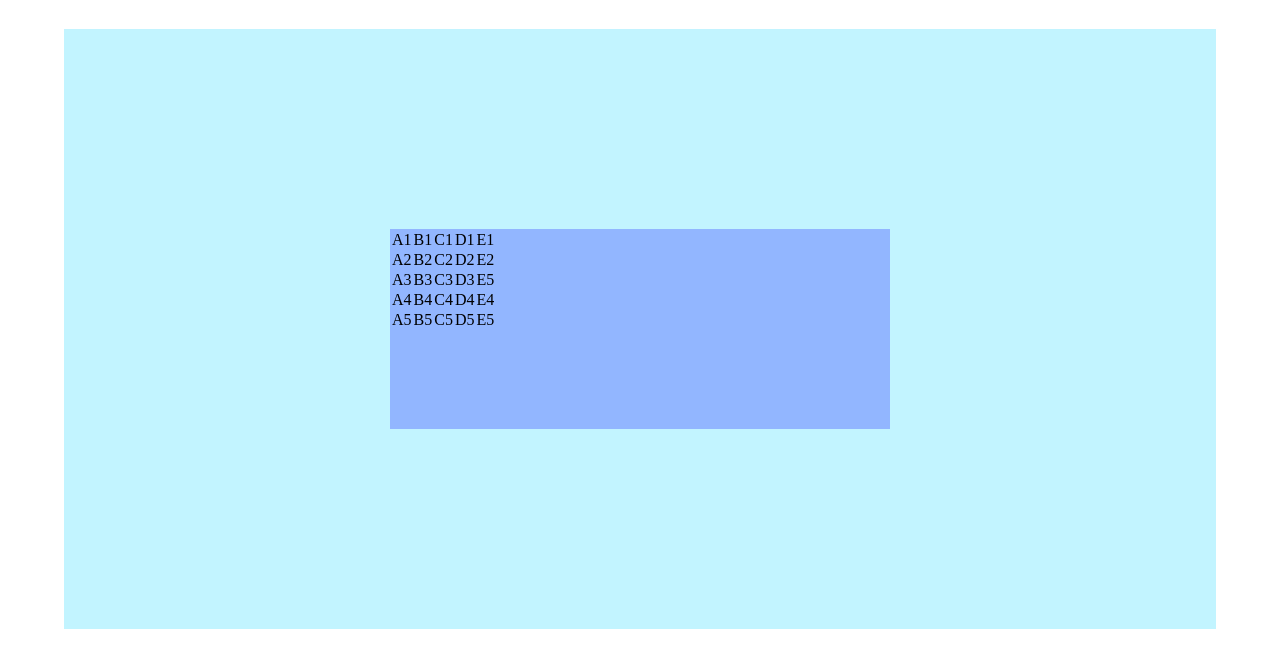
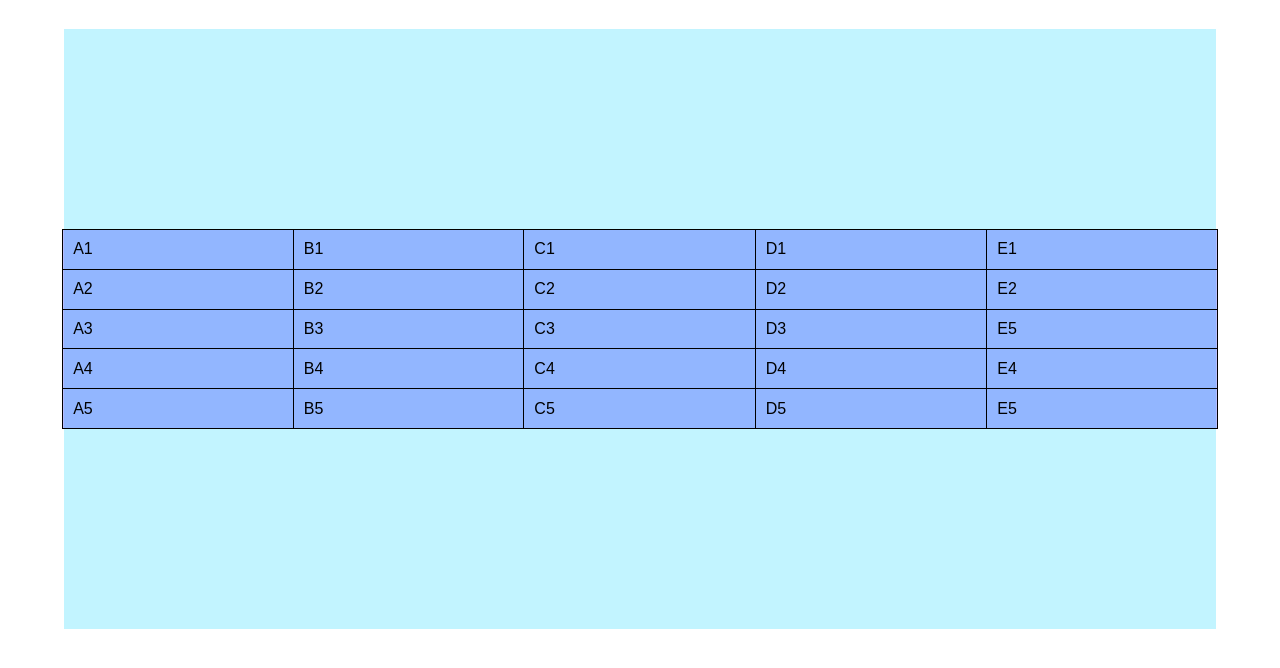
Before and after one commit to DaniloBMike/Tables, a plain HTML site: page index.html in a window 1280 px wide. Shown: the part 58-726 px from the top of the page. Drawn offline with Linux system fonts and the light colour scheme.

Commit message:
first table update
first table complete

```diff
--- a/index.css
+++ b/index.css
@@ -6,6 +6,7 @@
 
 body {
     min-height: 100vh;
+    font-family: Arial, Helvetica, sans-serif;
 }
 
 h1 {
@@ -27,6 +28,14 @@ section {
 table {
     background-color: rgba(71, 86, 255, 0.392);
     height: 200px;
-    width: 500px;
-    display: inline-block;
+    width: 800px;
+    border: 1px solid black;
+    border-collapse: collapse;
 }
+
+
+td {
+    border: 1px solid black;
+    padding-right: 200px;
+    padding-left: 10px;
+}
```
